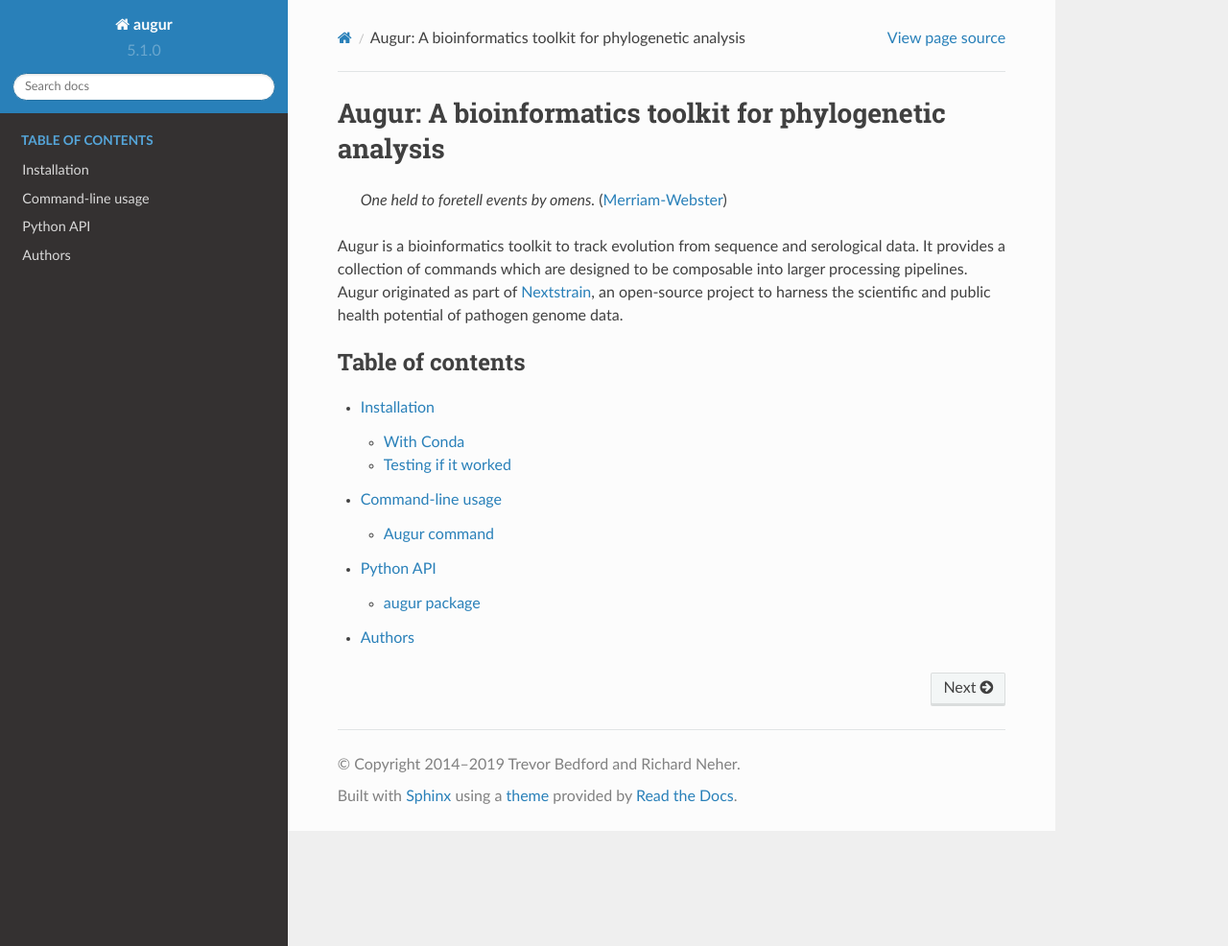
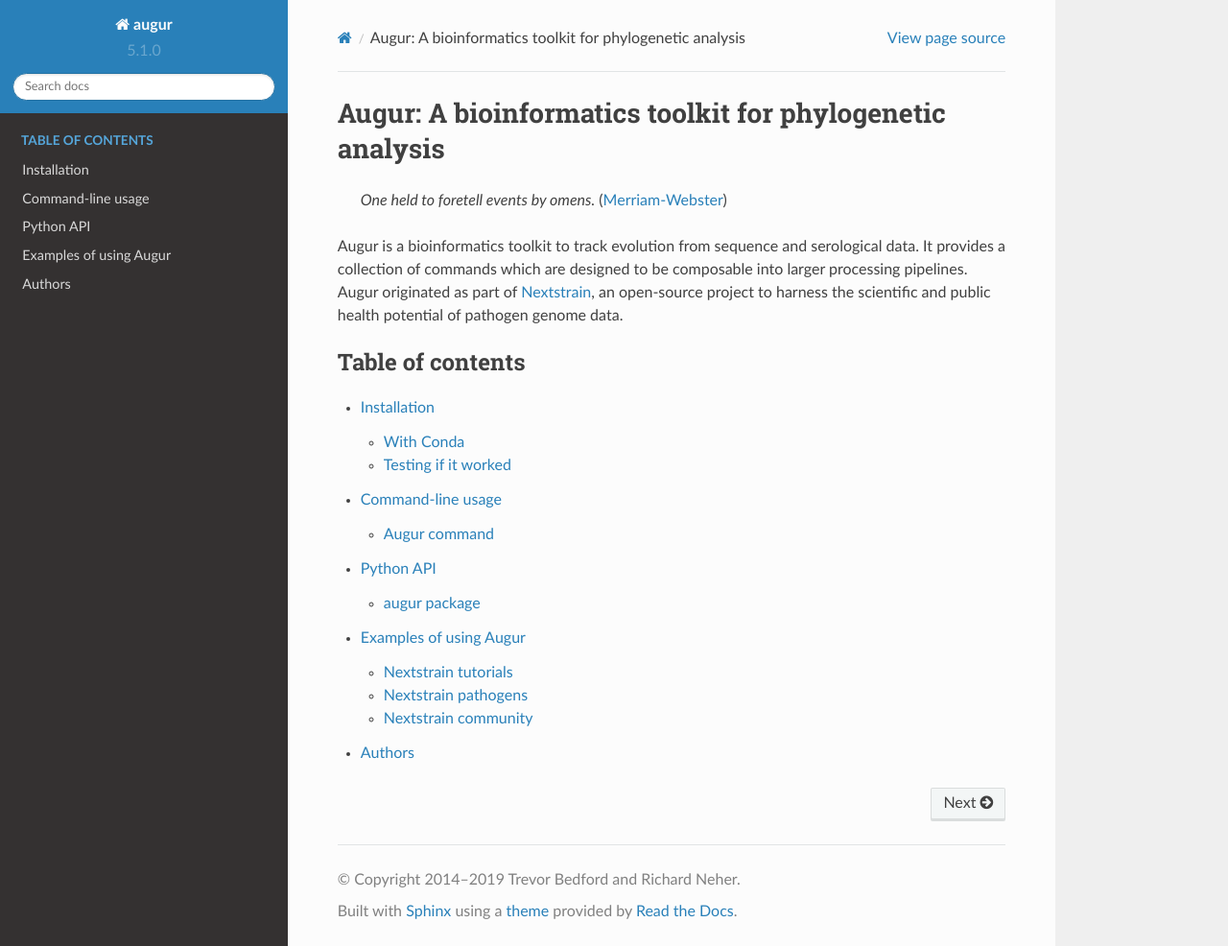
Before and after one commit to nextstrain/augur, a Sphinx documentation site: the page built from docs/index.rst, in a window 1280 px wide and 986 px high. Shown: the whole window at 96% size. Built offline with Sphinx 7.4.7 and the Read the Docs theme 2.0.0, drawn with Linux system fonts in a browser that asks for light colours; the version number is read from the project's files by our own code; part of the change alters nothing that is shown.

Commit message:
Docs: Add page of examples of using Augur

```diff
--- /dev/null
+++ b/docs/examples.rst
@@ -0,0 +1,79 @@
+=======================
+Examples of using Augur
+=======================
+
+We really enjoy hearing about people using Augur.  If you use Augur to do your
+work, we'd love to add it to this page!  Let us know about it by `opening an
+issue <https://github.com/nextstrain/augur/issues/new?title=Augur%20in%20the%20wild>`__
+or `submitting a PR <https://github.com/nextstrain/augur/pulls>`__.
+
+
+Nextstrain tutorials
+====================
+
+There are three tutorials for getting started with Nextstrain that use Augur
+for all or part of the bioinformatics and analysis:
+
+The `Zika tutorial
+<https://nextstrain.org/docs/getting-started/zika-tutorial>`__ is a good
+starting point if you have FASTA files and some metadata about your sequences.
+The `accompanying build repository
+<https://github.com/nextstrain/zika-tutorial>`__ is a simplified version of the
+full Zika build.
+
+The `Tuberculosis tutorial
+<https://nextstrain.org/docs/getting-started/tb-tutorial>`__ is a good
+starting point if you have VCF files and some metadata about your sequences.
+It uses the `full Tuberculosis build repository
+<https://github.com/nextstrain/tb>`__.
+
+The `MERS / BEAST tutorial
+<https://github.com/nextstrain/mers-beast-tutorial>`__ is a good starting
+point if you have a `BEAST <https://beast.community/>`__ tree and want to use
+it with Augur and Auspice.
+
+
+Nextstrain pathogens
+====================
+
+All pathogens on `Nextstrain <https://nextstrain.org>`__ currently use Augur to
+go from raw data to `Auspice <https://github.com/nextstrain/auspice>`__-ready
+results files by performing cleanup, subsampling, alignment, tree building, and
+ancestral state reconstruction.
+
+Each pathogen has its own build repository on `GitHub <https://github.com>`__
+which uses `Snakemake <http://snakemake.readthedocs.io>`__ to define and run
+the pipeline of Augur commands.
+
+=============================================================   =======================================================================================
+Pathogen                                                        GitHub repository
+=============================================================   =======================================================================================
+`Seasonal influenza <https://nextstrain.org/flu/seasonal>`__    `nextstrain/seasonal-flu <https://github.com/nextstrain/seasonal-flu>`__
+`West Nile Virus <https://nextstrain.org/WNV>`__                `nextstrain/WNV <https://github.com/nextstrain/WNV>`__
+`Lassa <https://nextstrain.org/lassa>`__                        `nextstrain/lassa <https://github.com/nextstrain/lassa>`__
+`Mumps <https://nextstrain.org/mumps>`__                        `nextstrain/mumps <https://github.com/nextstrain/mumps>`__
+`Zika <https://nextstrain.org/zika>`__                          `nextstrain/zika <https://github.com/nextstrain/zika>`__
+`Ebola <https://nextstrain.org/ebola>`__                        `nextstrain/ebola <https://github.com/nextstrain/ebola>`__
+`Dengue <https://nextstrain.org/dengue>`__                      `nextstrain/dengue <https://github.com/nextstrain/dengue>`__
+`Avian influenza <https://nextstrain.org/flu/avian>`__          `nextstrain/avian-flu <https://github.com/nextstrain/avian-flu>`__
+`Measles <https://nextstrain.org/measles>`__                    `nextstrain/measles <https://github.com/nextstrain/measles>`__
+`Enterovirus D68 <https://nextstrain.org/enterovirus/d68>`__    `neherlab/enterovirus_nextstrain <https://github.com/neherlab/enterovirus_nextstrain>`__
+`Tuberculosis <https://nextstrain.org/tb>`__                    `nextstrain/tb <https://github.com/nextstrain/tb>`__
+=============================================================   =======================================================================================
+
+You can download a copy of a build repository, inspect the Augur commands used,
+and try running it locally yourself.  This can be useful to reproduce the
+analysis or tweak it for your own needs and data.
+
+
+Nextstrain community
+====================
+
+There are also some community-produced analyses on Nextstrain which use Augur:
+
+=================================================================================================   ==========================================================================
+Name                                                                                                GitHub repository
+=================================================================================================   ==========================================================================
+`Ebola epidemic in North Kivu, DRC <https://nextstrain.org/community/inrb-drc/ebola-nord-kivu>`__   `inrb-drc/ebola-nord-kivu <https://github.com/inrb-drc/ebola-nord-kivu>`__
+`Wheat yellow rust <https://nextstrain.org/community/SaundersLab/PST>`__                            `SaundersLab/PST <https://github.com/SaundersLab/PST>`__
+=================================================================================================   ==========================================================================
--- a/docs/index.rst
+++ b/docs/index.rst
@@ -16,4 +16,5 @@ Augur originated as part of `Nextstrain <https://nextstrain.org>`__, an open-sou
    installation
    cli
    api
+   examples
    authors
```
